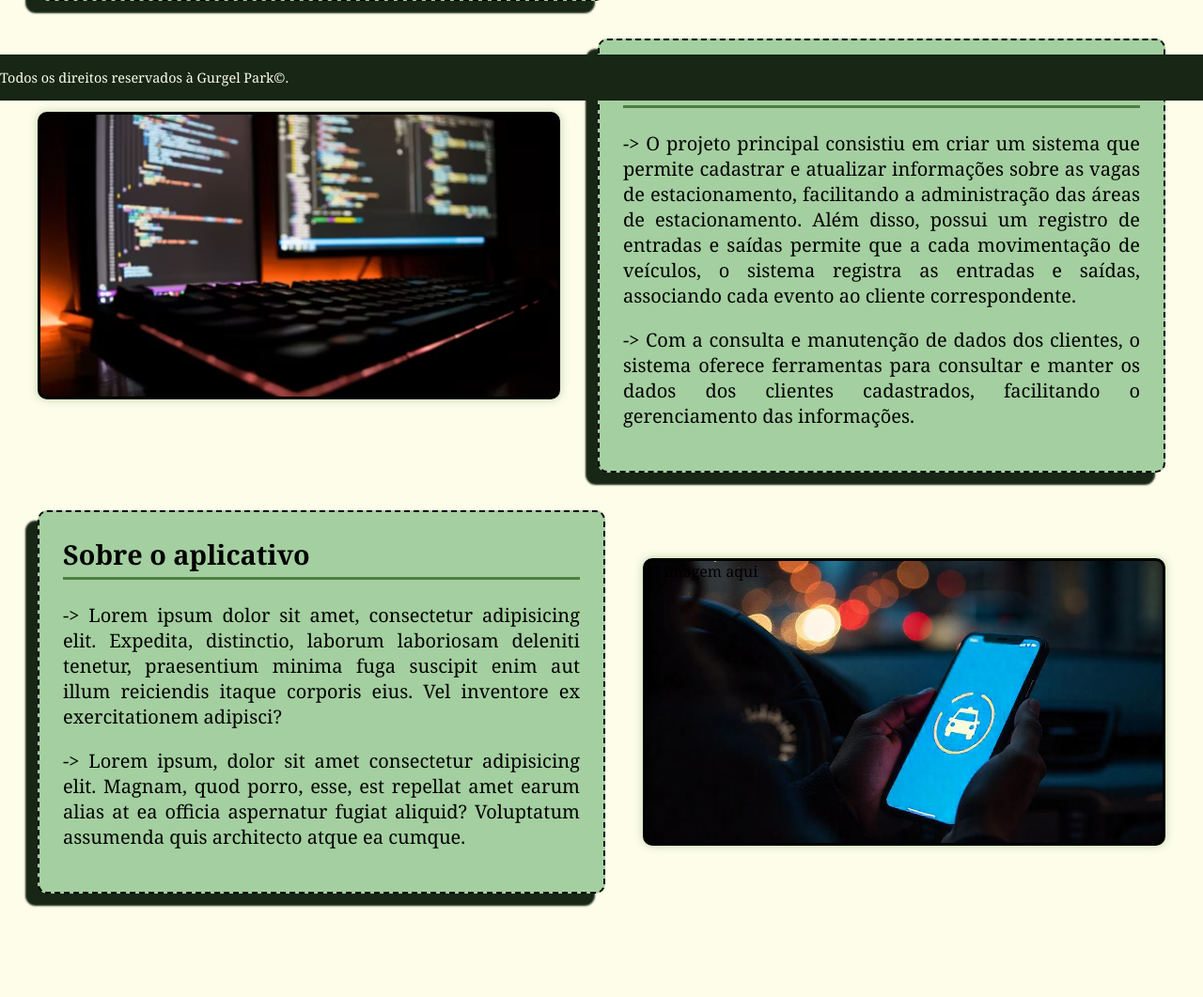
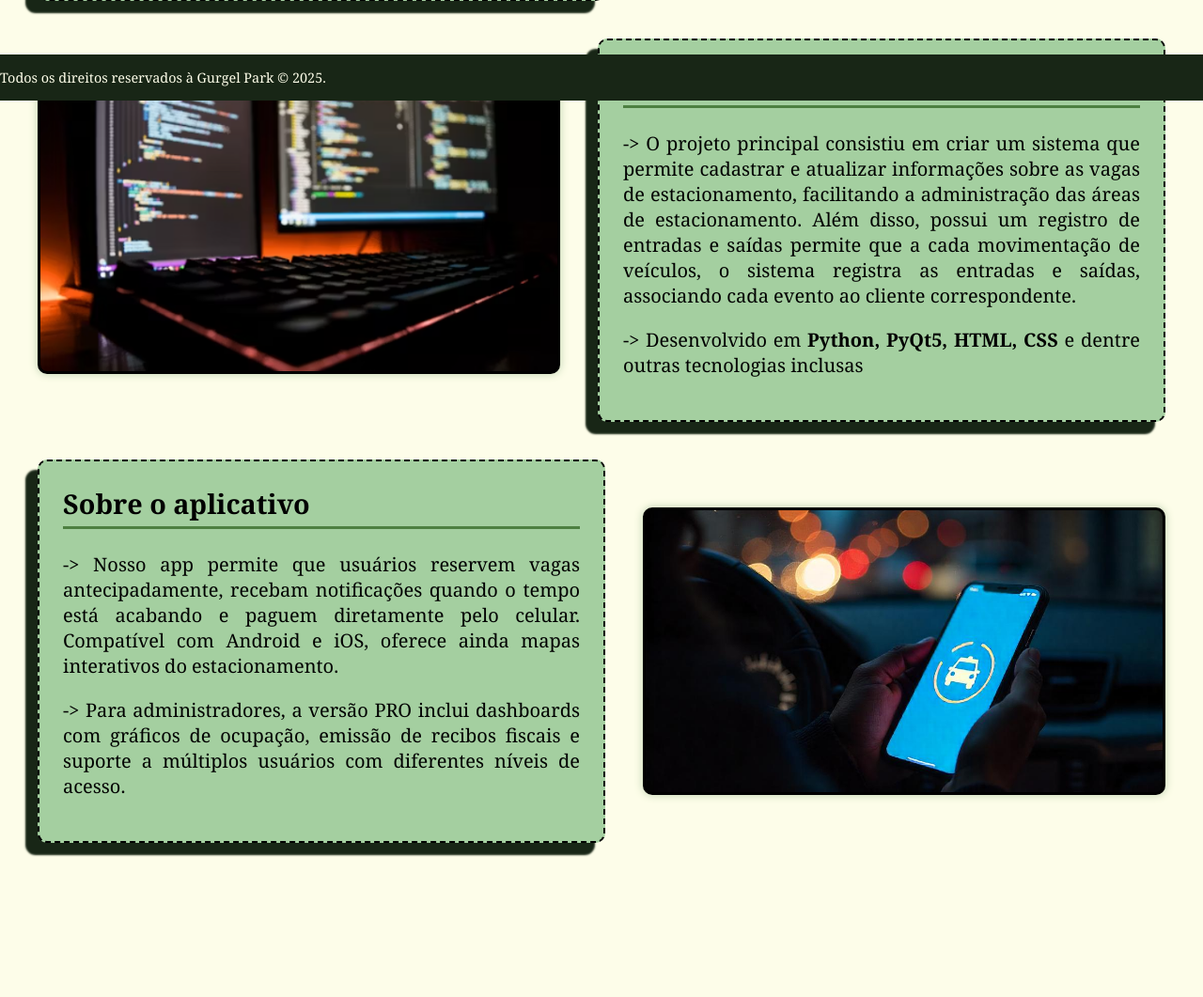
Before and after one commit to LusquinhasB-B/Web-Gurgel-Park, a Django app: template meu_projeto/meu_app/templates/pagina.html in a window 1280 px wide. Shown: the part 693-1754 px from the top of the page at 94% size. After the commit the page ends 1604 px from the top, so only its background shows below. Run offline with Django 5.2, Linux system fonts and the light colour scheme; the template is opened without the code that fills it, so the values that code supplies are empty.

Commit message:
melhorias dos textos e no código com o CSS

```diff
--- a/meu_projeto/meu_app/templates/pagina.html
+++ b/meu_projeto/meu_app/templates/pagina.html
@@ -9,13 +9,13 @@
 <body>
     <header>
         <div class="logo">
-            <span>Gurgel</span>
-            <span>Parks</span>
-            <span>Dash Vision</span>
+            <span>-Gurgel</span>
+            <span> --Parks</span>
+            <span> ---Dash Vision</span>
         </div>
         <nav class="navbar">
             <a href="{% url 'home' %}">Home</a>
-            <a href="#">Sistema</a>
+            <a href="{% url 'sistema'%}">Sistema</a>
 
         </nav>
     </header>
@@ -37,22 +37,22 @@
             <div class="texto texto-invertido">
                 <h2 class="semititulos">O Projeto</h2>
                 <p> -> O projeto principal consistiu em criar um sistema  que permite cadastrar e atualizar informações sobre as vagas de estacionamento, facilitando a administração das áreas de estacionamento. Além disso, possui um registro de entradas e saídas permite que a cada movimentação de veículos, o sistema registra as entradas e saídas, associando cada evento ao cliente correspondente. </p>
-                <p> -> Com a consulta e manutenção de dados dos clientes, o sistema oferece ferramentas para consultar e manter os dados dos clientes cadastrados, facilitando o gerenciamento das informações.</p>
+                <p> -> Desenvolvido em <strong>Python, PyQt5, HTML, CSS</strong> e dentre outras tecnologias inclusas</p>
             </div>
             <div class="imagem sobre-projeto"></div>
         </section>
         <section class="bloco">
             <div class="texto">
                 <h2 class="semititulos">Sobre o aplicativo</h2>
-                <p> -> Lorem ipsum dolor sit amet, consectetur adipisicing elit. Expedita, distinctio, laborum laboriosam deleniti tenetur, praesentium minima fuga suscipit enim aut illum reiciendis itaque corporis eius. Vel inventore ex exercitationem adipisci?</p>
-                <p> -> Lorem ipsum, dolor sit amet consectetur adipisicing elit. Magnam, quod porro, esse, est repellat amet earum alias at ea officia aspernatur fugiat aliquid? Voluptatum assumenda quis architecto atque ea cumque.</p>
+                <p> -> Nosso app permite que usuários reservem vagas antecipadamente, recebam notificações quando o tempo está acabando e paguem diretamente pelo celular. Compatível com Android e iOS, oferece ainda mapas interativos do estacionamento.</p>
+                <p> -> Para administradores, a versão PRO inclui dashboards com gráficos de ocupação, emissão de recibos fiscais e suporte a múltiplos usuários com diferentes níveis de acesso.</p>
             </div>
-            <div class="imagem sobre-aplicativo">3º imagem aqui</div>
+            <div class="imagem sobre-aplicativo"></div>
         </section>
     </main>
     <footer>
         <div class="rodape">
-            <p class="texto-rodape">Todos os direitos reservados à Gurgel Park&copy.</p>
+            <p class="texto-rodape">Todos os direitos reservados à Gurgel Park &copy 2025.</p>
         </div>
     </footer>
 </body>
```
